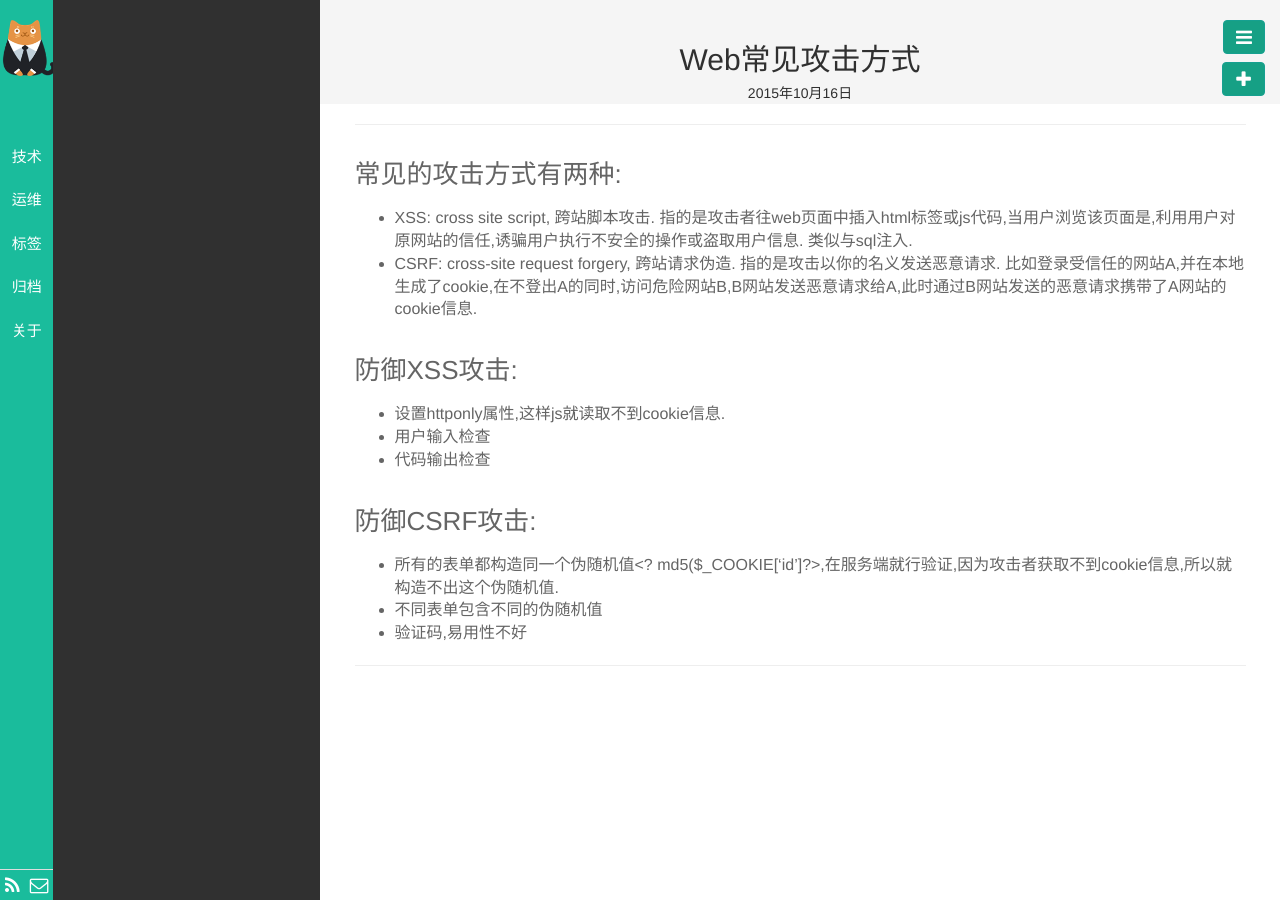
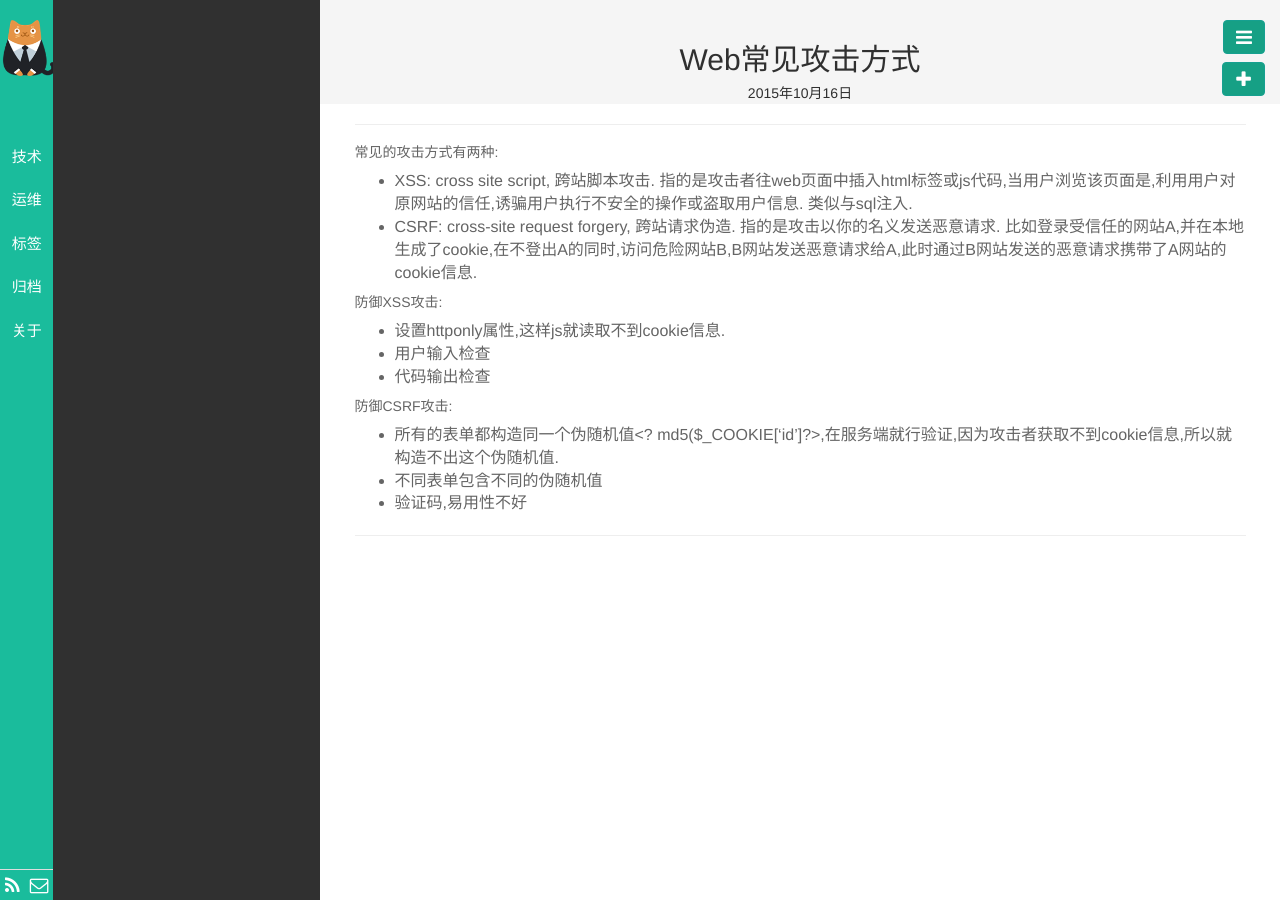
Before and after one commit to codergma/codergma.github.io, a Jekyll site: the page built from _posts/Web/2015-10-16-Web-攻击.md, in a window 1280 px wide. Built offline with Jekyll 4.4.1, drawn with Linux system fonts in a browser that asks for light colours; Markdown is read by kramdown in place of the engine named in the settings; comment, search, counter and statistics services are not loaded.

Commit message:
xss csrf

```diff
--- a/_posts/Web/2015-10-16-Web-攻击.md
+++ b/_posts/Web/2015-10-16-Web-攻击.md
@@ -6,18 +6,18 @@ tags: Web
 keywords:
 description:
 ---
-###常见的攻击方式有两种:
+#####常见的攻击方式有两种:
 - XSS: cross site script, 跨站脚本攻击.
  指的是攻击者往web页面中插入html标签或js代码,当用户浏览该页面是,利用用户对原网站的信任,诱骗用户执行不安全的操作或盗取用户信息. 类似与sql注入.
 - CSRF: cross-site request forgery, 跨站请求伪造.
  指的是攻击以你的名义发送恶意请求. 比如登录受信任的网站A,并在本地生成了cookie,在不登出A的同时,访问危险网站B,B网站发送恶意请求给A,此时通过B网站发送的恶意请求携带了A网站的cookie信息.
 
-###防御XSS攻击:
+#####防御XSS攻击:
  - 设置httponly属性,这样js就读取不到cookie信息.
  - 用户输入检查
  - 代码输出检查
 
-###防御CSRF攻击:
+#####防御CSRF攻击:
  - 所有的表单都构造同一个伪随机值<? md5($_COOKIE['id']?>,在服务端就行验证,因为攻击者获取不到cookie信息,所以就构造不出这个伪随机值.
  - 不同表单包含不同的伪随机值
  - 验证码,易用性不好
```
